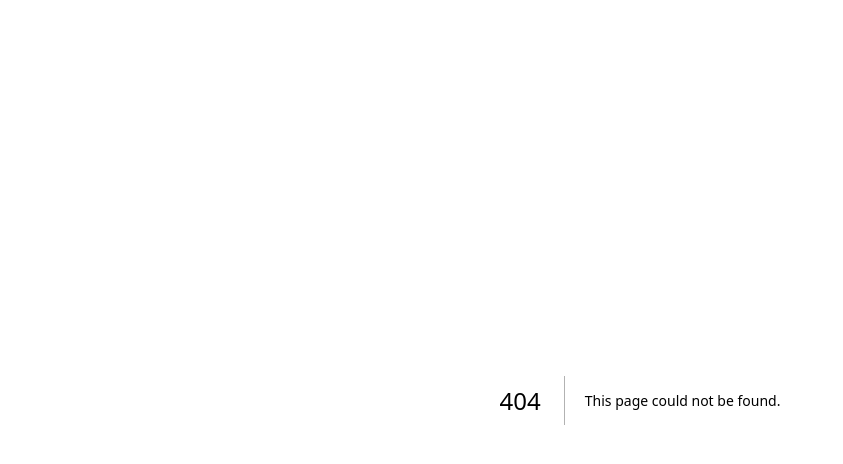
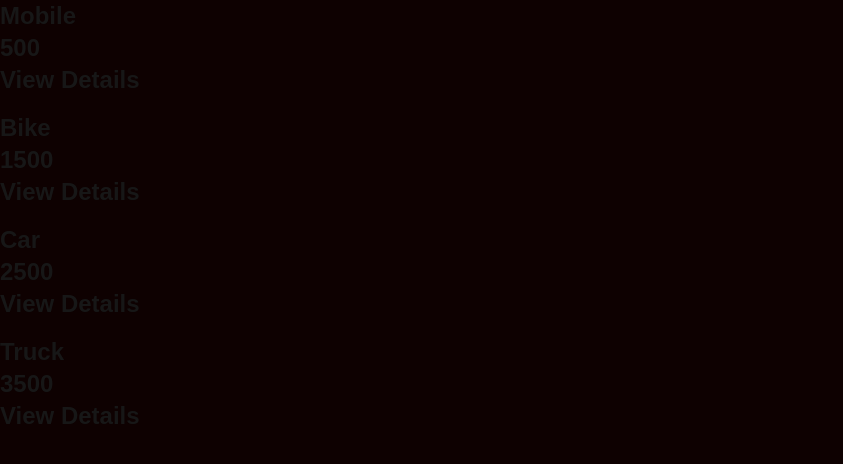
Before and after one commit to NipunShrivats/NextJS_tutorials, a Next.js app in the folder concepts/: page /products in a window 1280 px wide. Before the commit this address had no page. Shown: the top 464 px of the page, without its empty margins (0-843 px from the left). Built offline with nearby package versions, Linux system fonts and the light colour scheme.

Commit message:
dynamic routes

```diff
--- a/concepts/app/globals.css
+++ b/concepts/app/globals.css
@@ -1,7 +1,7 @@
 @import "tailwindcss";
 
 :root {
-  --background: #ffffff;
+  --background: #0e0101;
   --foreground: #171717;
 }
 
@@ -15,7 +15,7 @@
 @media (prefers-color-scheme: dark) {
   :root {
     --background: #ffffff;
-    --foreground: #ededed;
+    --foreground: #000000;
   }
 }
 
--- a/concepts/app/layout.tsx
+++ b/concepts/app/layout.tsx
@@ -27,7 +27,7 @@ export default function RootLayout({
       lang="en"
       className={`${geistSans.variable} ${geistMono.variable} h-full antialiased`}
     >
-      <body className="min-h-full flex flex-col">{children}</body>
+      <body className="min-h-full flex flex-col text-black">{children}</body>
     </html>
   );
 }
--- /dev/null
+++ b/concepts/app/products/[slug]/page.tsx
@@ -0,0 +1,14 @@
+import React from "react";
+
+const ProductDetails = async ({
+  params,
+}: {
+  params: Promise<{ slug: string }>;
+}) => {
+  const { slug } = await params;
+  console.log("slug", slug);
+
+  return <div>ProductDetails {slug}</div>;
+};
+
+export default ProductDetails;
--- /dev/null
+++ b/concepts/app/products/page.tsx
@@ -0,0 +1,28 @@
+import Link from "next/link";
+import React from "react";
+
+const Products = () => {
+  const product = [
+    { id: "1", name: "Mobile", price: 500 },
+    { id: "2", name: "Bike", price: 1500 },
+    { id: "3", name: "Car", price: 2500 },
+    { id: "4", name: "Truck", price: 3500 },
+  ];
+  return (
+    <div className="text-2xl font-bold mb-4">
+      <div className="grid gap-4">
+        {product.map((product) => {
+          return (
+            <div key={product.id}>
+              <h2>{product.name}</h2>
+              <h2>{product.price}</h2>
+              <Link href={`/products/${product.id}`}>View Details</Link>
+            </div>
+          );
+        })}
+      </div>
+    </div>
+  );
+};
+
+export default Products;
--- /dev/null
+++ b/concepts/app/profile/account/page.tsx
@@ -0,0 +1,7 @@
+import React from "react";
+
+const Account = () => {
+  return <div>Account</div>;
+};
+
+export default Account;
```
